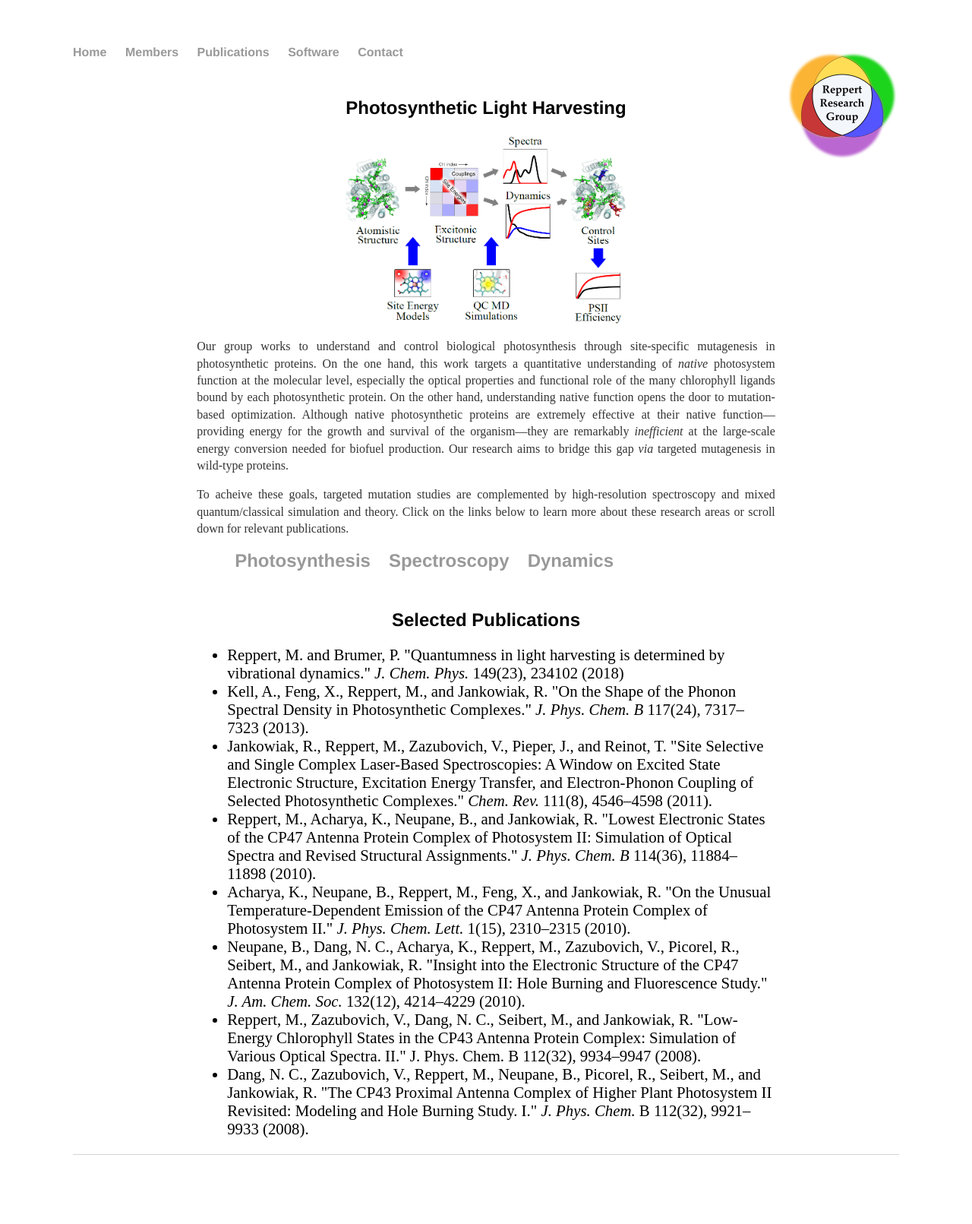
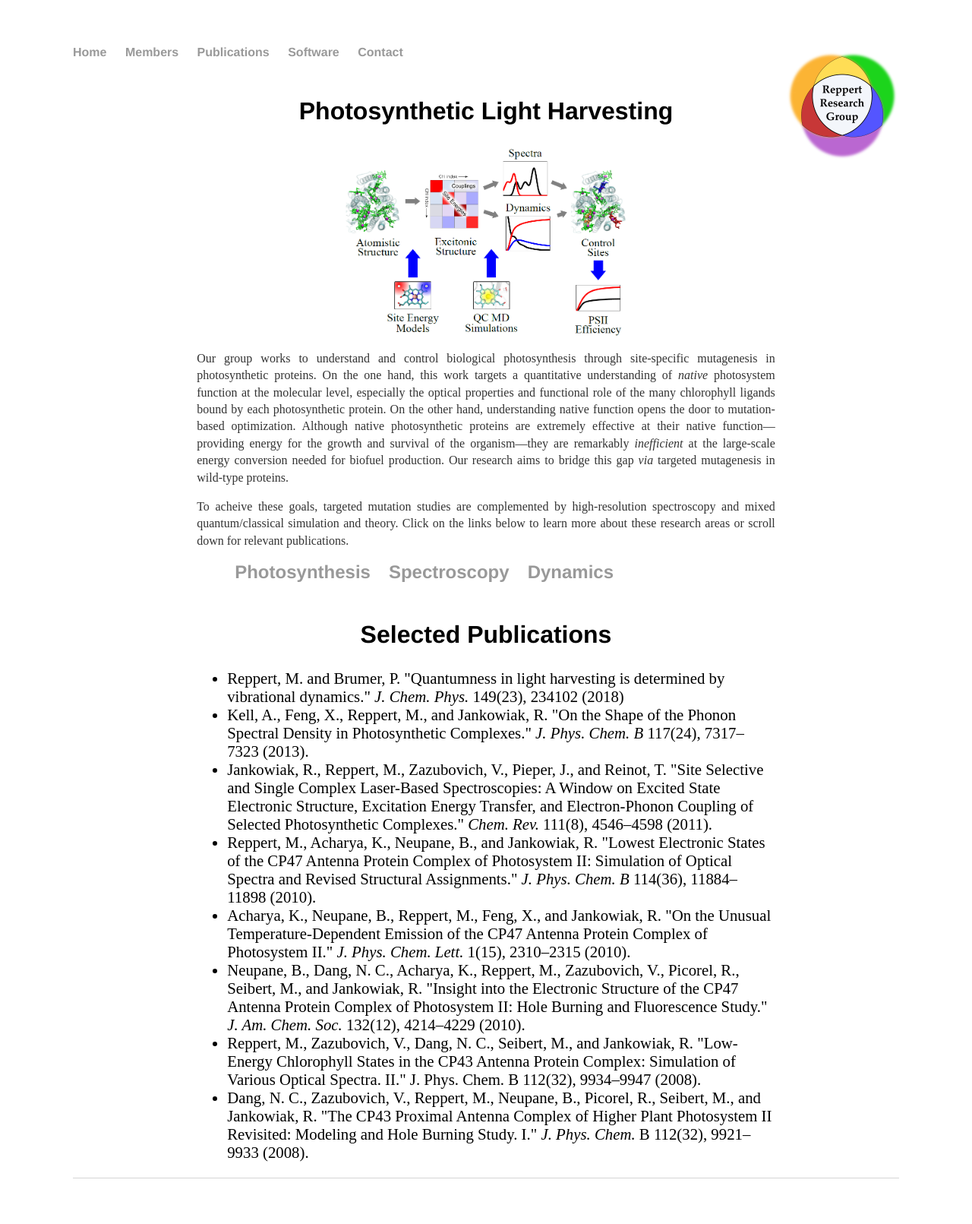
Before and after one commit to mreppert/mreppert.github.io, a Jekyll site: the page built from publications/photosynthesis/index.html, in a window 1280 px wide. Shown: the whole page at 76% size. Built offline with Jekyll 4.4.1, drawn with Linux system fonts in a browser that asks for light colours; before the commit the page ends 1580 px from its top, so only the background shows below that.

Commit message:
Update index.html

```diff
--- a/publications/photosynthesis/index.html
+++ b/publications/photosynthesis/index.html
@@ -7,7 +7,7 @@ title: Reppert Research Group
 <head>
 <style>
 h2 {
-    font-size: 1.5em;
+    font-size: 2.0em;
     font-family:'Helvetica', 'Arial', 'Sans-Serif';
     text-align:center;
     margin-top: 50px;
```
